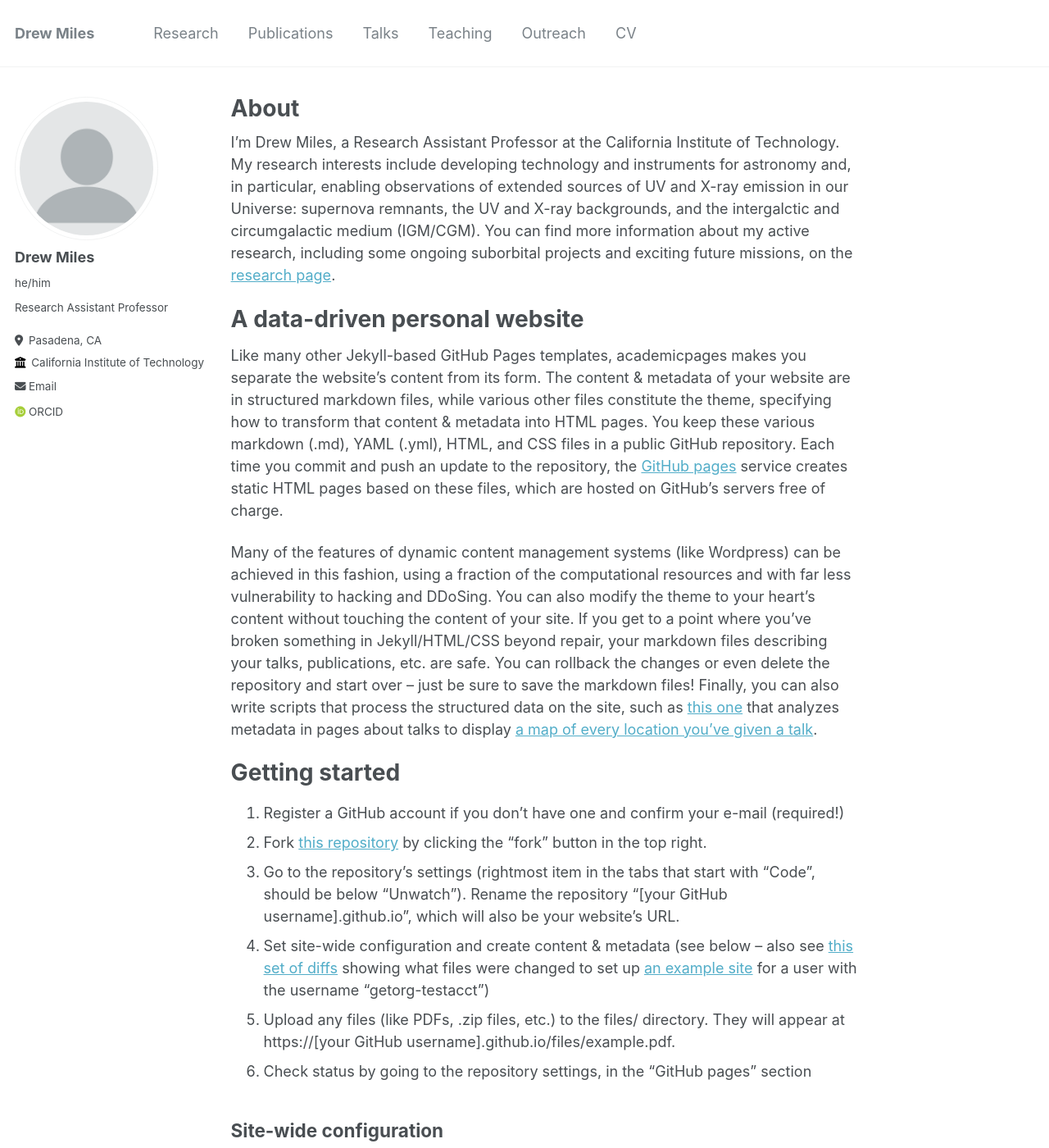
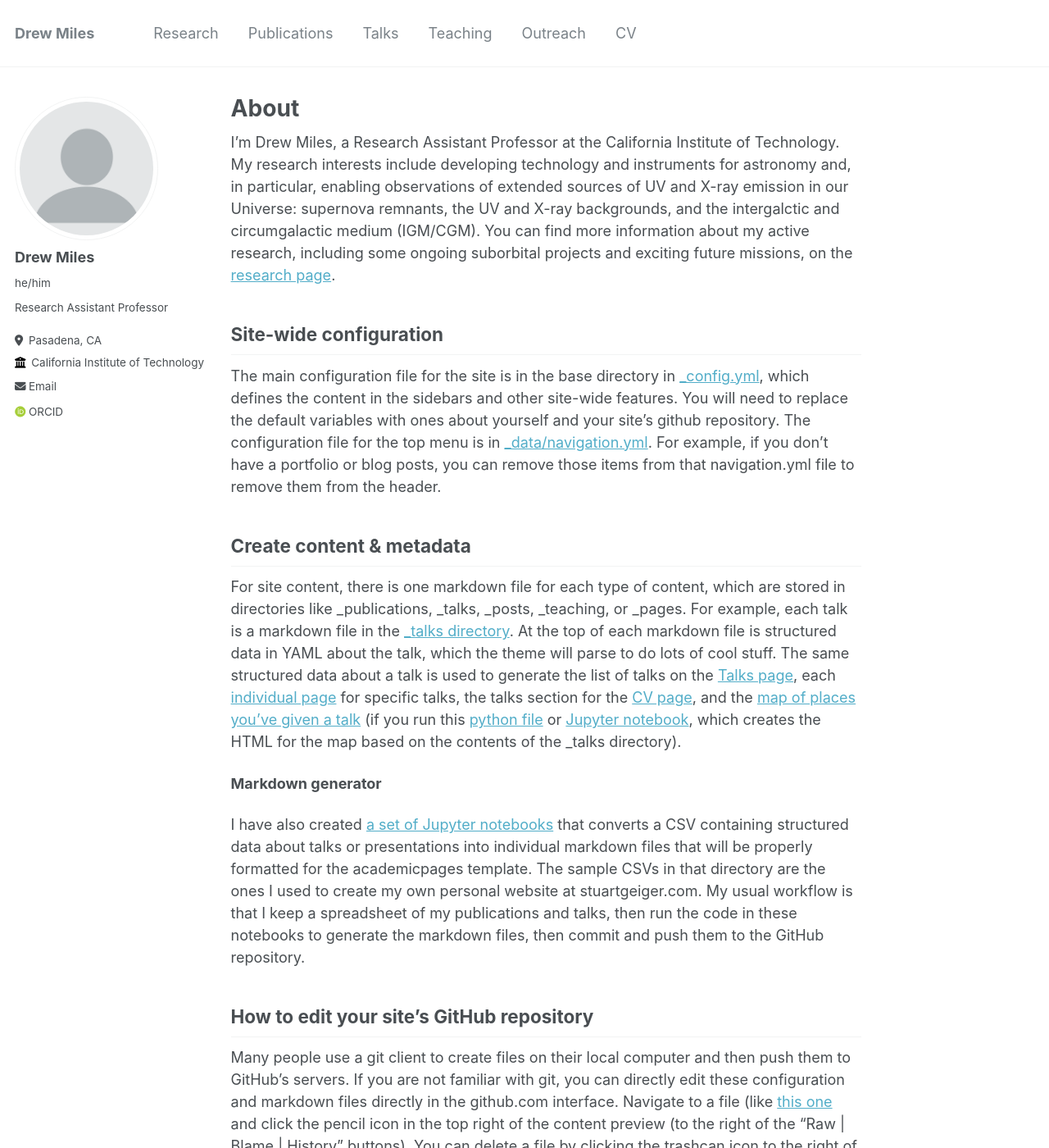
Before and after one commit to drew-miles/drew-miles.github.io, a Jekyll site: the page built from _pages/about.md, in a window 1280 px wide and 1400 px high. Shown: the whole window at 82% size. Built offline with Jekyll 4.4.1, drawn with Linux system fonts in a browser that asks for light colours; some web fonts are replaced.

Commit message:
Update about.md

```diff
--- a/_pages/about.md
+++ b/_pages/about.md
@@ -10,21 +10,6 @@ redirect_from:
 I'm Drew Miles, a Research Assistant Professor at the California Institute of Technology. My research interests include developing technology and instruments for astronomy and, in particular, enabling observations of extended sources of UV and X-ray emission in our Universe: supernova remnants, the UV and X-ray backgrounds, and the intergalctic and circumgalactic medium (IGM/CGM). You can find more information about my active research, including some ongoing suborbital projects and exciting future missions, on the [research page](https://drew-miles.github.io/research/).
 
 
-
-A data-driven personal website
-======
-Like many other Jekyll-based GitHub Pages templates, academicpages makes you separate the website's content from its form. The content & metadata of your website are in structured markdown files, while various other files constitute the theme, specifying how to transform that content & metadata into HTML pages. You keep these various markdown (.md), YAML (.yml), HTML, and CSS files in a public GitHub repository. Each time you commit and push an update to the repository, the [GitHub pages](https://pages.github.com/) service creates static HTML pages based on these files, which are hosted on GitHub's servers free of charge.
-
-Many of the features of dynamic content management systems (like Wordpress) can be achieved in this fashion, using a fraction of the computational resources and with far less vulnerability to hacking and DDoSing. You can also modify the theme to your heart's content without touching the content of your site. If you get to a point where you've broken something in Jekyll/HTML/CSS beyond repair, your markdown files describing your talks, publications, etc. are safe. You can rollback the changes or even delete the repository and start over -- just be sure to save the markdown files! Finally, you can also write scripts that process the structured data on the site, such as [this one](https://github.com/academicpages/academicpages.github.io/blob/master/talkmap.ipynb) that analyzes metadata in pages about talks to display [a map of every location you've given a talk](https://academicpages.github.io/talkmap.html).
-
-Getting started
-======
-1. Register a GitHub account if you don't have one and confirm your e-mail (required!)
-1. Fork [this repository](https://github.com/academicpages/academicpages.github.io) by clicking the "fork" button in the top right.
-1. Go to the repository's settings (rightmost item in the tabs that start with "Code", should be below "Unwatch"). Rename the repository "[your GitHub username].github.io", which will also be your website's URL.
-1. Set site-wide configuration and create content & metadata (see below -- also see [this set of diffs](http://archive.is/3TPas) showing what files were changed to set up [an example site](https://getorg-testacct.github.io) for a user with the username "getorg-testacct")
-1. Upload any files (like PDFs, .zip files, etc.) to the files/ directory. They will appear at https://[your GitHub username].github.io/files/example.pdf.
-1. Check status by going to the repository settings, in the "GitHub pages" section
 
 Site-wide configuration
 ------
```
